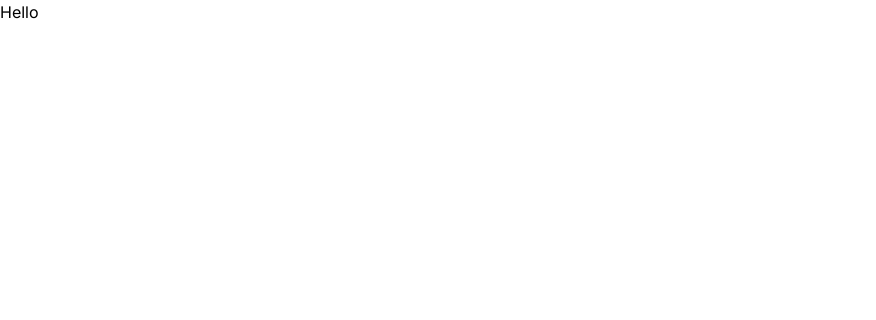
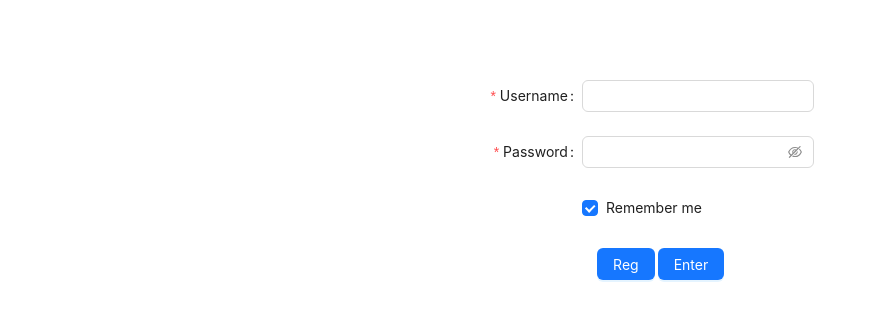
Before and after one commit to mike10/hotel-customer-relationship-management-system-project, a Next.js app: page / in a window 1280 px wide. Shown: the top 320 px of the page, without its empty margins (0-876 px from the left). Built offline with nearby package versions, Linux system fonts and the light colour scheme.

Commit message:
authorithation ended

```diff
--- /dev/null
+++ b/src/app/components/auth.tsx
@@ -0,0 +1,127 @@
+
+'use client'
+import React from 'react';
+import { Button, Checkbox, Form, type FormProps, Input, Flex } from 'antd';
+import { initializeApp } from "firebase/app";
+import { getAuth, signInWithEmailAndPassword , createUserWithEmailAndPassword } from "firebase/auth";
+
+
+
+type FieldType = {
+  username?: string;
+  password?: string;
+  remember?: string;
+};
+
+const firebaseConfig = {
+  apiKey: "AIzaSyDUiAodSQPNH8r0s6F3BfaMS-b1zX1LKUI",
+  authDomain: "finance-blog-f38f2.firebaseapp.com",
+  databaseURL: "https://finance-blog-f38f2-default-rtdb.europe-west1.firebasedatabase.app",
+  projectId: "finance-blog-f38f2",
+  storageBucket: "finance-blog-f38f2.appspot.com",
+  messagingSenderId: "140148358827",
+  appId: "1:140148358827:web:99183db5674ede654981ee"
+};
+
+const app = initializeApp(firebaseConfig);
+
+const auth = getAuth(app);
+
+const onFinish: FormProps<FieldType>["onFinish"] = (values) => {
+  console.log('Success:', values);
+  createUserWithEmailAndPassword(auth, values?.username, values?.password)
+  .then((userCredential) => {
+    // Signed up
+    const user = userCredential.user;
+    console.log(user);
+
+  })
+  .catch((error) => {
+    const errorCode = error.code;
+    const errorMessage = error.message;
+    // ..
+  });
+
+
+};
+
+const onFinishFailed: FormProps<FieldType>["onFinishFailed"] = (errorInfo) => {
+  console.log('Failed:', errorInfo);
+};
+
+
+
+const Auth: React.FC = () => {
+
+  const [form] = Form.useForm();
+
+  return (
+    <Form
+    form={form}
+    name="basic"
+    labelCol={{ span: 8 }}
+    wrapperCol={{ span: 16 }}
+    style={{ maxWidth: 600 }}
+    initialValues={{ remember: true }}
+    onFinish={onFinish}
+    onFinishFailed={onFinishFailed}
+    autoComplete="off"
+  >
+    <Form.Item<FieldType>
+      label="Username"
+      name="username"
+      rules={[{ required: true, message: 'Please input your username!' }]}
+    >
+      <Input />
+    </Form.Item>
+
+    <Form.Item<FieldType>
+      label="Password"
+      name="password"
+      rules={[{ required: true, message: 'Please input your password!' }]}
+    >
+      <Input.Password />
+    </Form.Item>
+
+    <Form.Item<FieldType>
+      name="remember"
+      valuePropName="checked"
+      wrapperCol={{ offset: 8, span: 16 }}
+    >
+      <Checkbox>Remember me</Checkbox>
+    </Form.Item>
+    <Flex justify='center' align='center'>
+      <Form.Item wrapperCol={{ offset: 8, span: 16 }}>
+        <Button type="primary" htmlType="submit" >
+          Reg
+        </Button>
+      </Form.Item>
+      <Form.Item wrapperCol={{ offset: 8, span: 16 }}>
+        <Button type="primary" htmlType="button" onClick={() => {
+
+          let values = form.getFieldsValue()
+          console.log('values', values);
+
+           signInWithEmailAndPassword(auth, values.username, values.password)
+          .then((userCredential) => {
+            // Signed in
+            const user = userCredential.user;
+            console.log('Signed in', user);
+
+          })
+          .catch((error) => {
+            const errorCode = error.code;
+            const errorMessage = error.message;
+          });
+        }}>
+          Enter
+        </Button>
+      </Form.Item>
+    </Flex>
+
+  </Form>
+  )
+
+}
+
+export default Auth
--- a/src/app/globals.css
+++ b/src/app/globals.css
@@ -1,3 +1,3 @@
-@tailwind base;
+/* @tailwind base; */
 @tailwind components;
 @tailwind utilities;
--- a/src/app/page.tsx
+++ b/src/app/page.tsx
@@ -1,7 +1,10 @@
-import Image from "next/image";
+import Auth from '@/app/components/auth'
 
 export default function Home() {
   return (
-    <h1>Hello</h1>
+    <div className='flex items-center justify-center mt-20'>
+      <Auth/>
+    </div>
+
   );
 }
```
